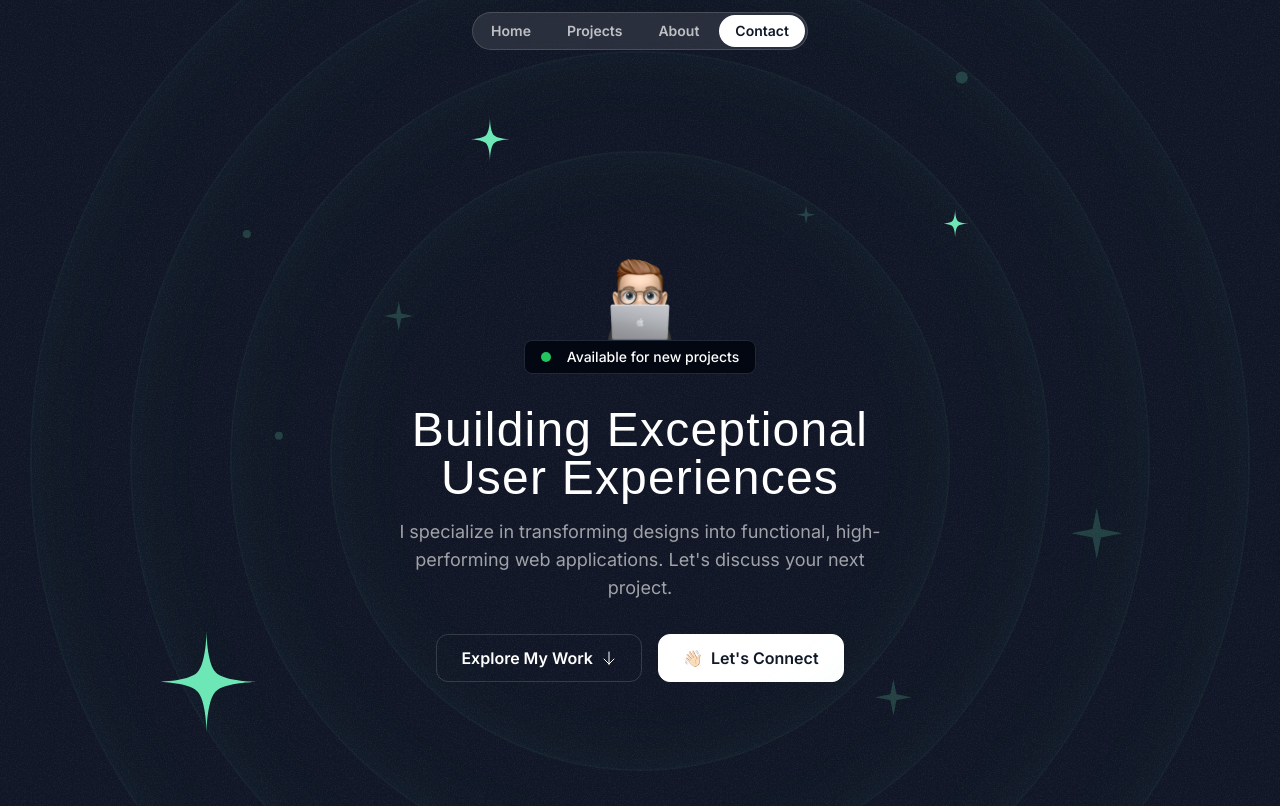
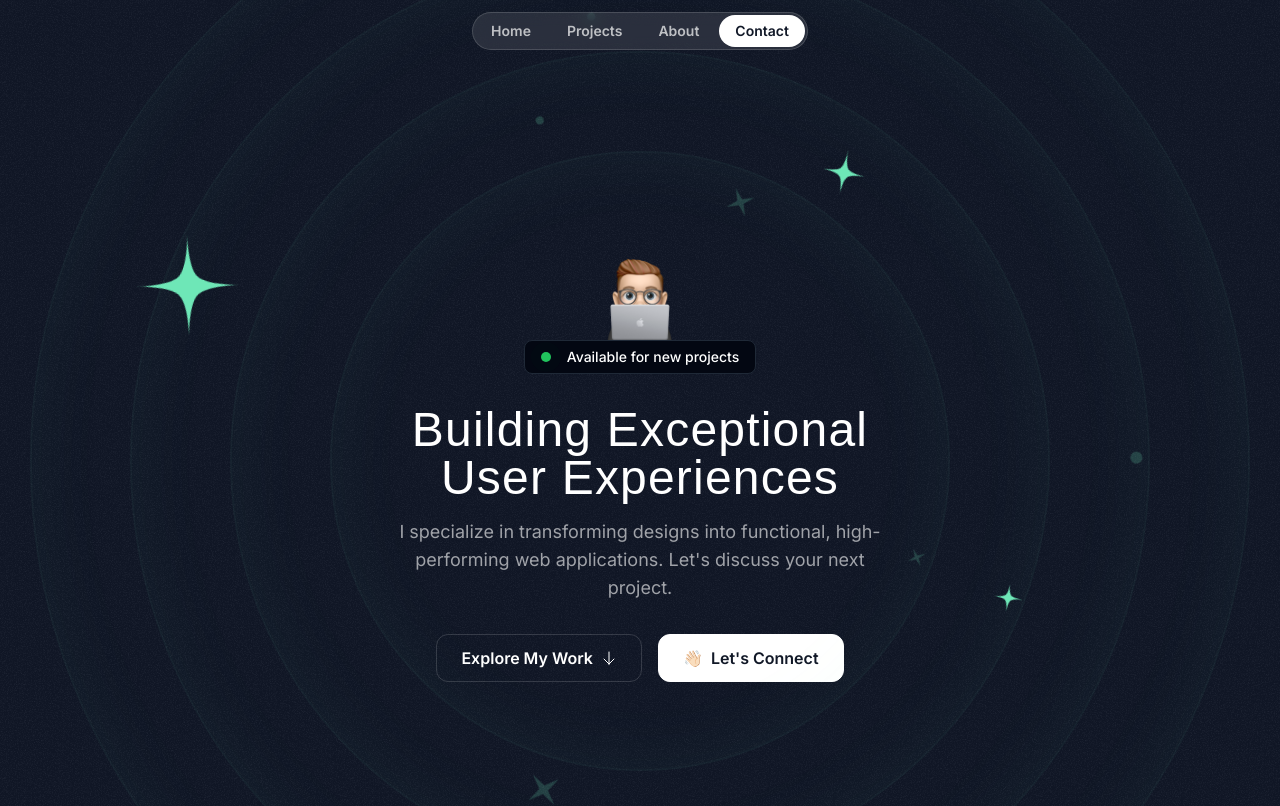
Before and after one commit to Saeedul/next-portfolio, a Next.js app: page / in a window 1280 px wide. Shown: the top 806 px of the page. Built offline with nearby package versions, Linux system fonts and the light colour scheme; a web font is replaced by a local one.

Commit message:
added hero section animation

```diff
--- a/src/components/HeroOrbit.tsx
+++ b/src/components/HeroOrbit.tsx
@@ -1,12 +1,19 @@
 import { PropsWithChildren } from "react"
+import { twMerge } from "tailwind-merge";
 
-export const HeroOrbit = ({ children, size, rotation }: PropsWithChildren<{size: number; rotation: number;}>) => {
+export const HeroOrbit = ({ children, size, rotation, shouldOrbit = false, orbitDuration, shouldSpin = false, spinDuration, }: PropsWithChildren<{ size: number; rotation: number; shouldOrbit?: boolean; shouldSpin?: boolean; spinDuration?: string; orbitDuration?: string; }>) => {
     return (
         <div className="absolute left-1/2 top-1/2 -translate-x-1/2 -translate-y-1/2" >
+            <div className={twMerge(shouldOrbit === true && "animate-spin")} style={{
+                animationDuration: orbitDuration,
+            }}>
                 <div className="flex items-start justify-start" style={{
                     transform: `rotate(${rotation}deg)`,
                     height: `${size}px`,
                     width: `${size}px`,
+                }}>
+                    <div className={twMerge(shouldSpin === true && "animate-spin")} style={{
+                        animationDuration: spinDuration,
                     }}>
                         <div className="inline-flex" style={{
                             transform: `rotate(${rotation * -1}deg)`
@@ -15,5 +22,7 @@ export const HeroOrbit = ({ children, size, rotation }: PropsWithChildren<{size:
                         </div>
                     </div>
                 </div>
+            </div>
+        </div>
     )
 }
--- a/src/sections/Hero.tsx
+++ b/src/sections/Hero.tsx
@@ -16,43 +16,45 @@ export const HeroSection = () => {
       <div className="size-[820px] hero-ring"></div>
       <div className="size-[1020px] hero-ring"></div>
       <div className="size-[1220px] hero-ring"></div>
-      <HeroOrbit size={800} rotation={-72}>
-        <StarIcon className="size-28 text-emerald-300" />
+      <HeroOrbit size={430} rotation={-14} shouldOrbit orbitDuration="30s" shouldSpin spinDuration="3s">
+        <SparkleIcon className="size-8 text-emerald-300/20" />
       </HeroOrbit>
-      <HeroOrbit size={550} rotation={20}>
+      <HeroOrbit size={440} rotation={79} shouldOrbit orbitDuration="32s" shouldSpin spinDuration="3s">
+        <SparkleIcon className="size-5 text-emerald-300/20" />
+      </HeroOrbit>
+      <HeroOrbit size={520} rotation={-41} shouldOrbit orbitDuration="34s">
+        <div className="size-2 rounded-full bg-emerald-300/20" />
+      </HeroOrbit>
+      <HeroOrbit size={530} rotation={178} shouldOrbit orbitDuration="38s" shouldSpin spinDuration="3s">
+        <SparkleIcon className="size-10 text-emerald-300/20" />
+      </HeroOrbit>
+      <HeroOrbit size={550} rotation={20} shouldOrbit orbitDuration="40s" shouldSpin spinDuration="6s">
         <StarIcon className="size-12 text-emerald-300" />
       </HeroOrbit>
-      <HeroOrbit size={590} rotation={98}>
+      <HeroOrbit size={590} rotation={98} shouldOrbit orbitDuration="42s" shouldSpin spinDuration="6s">
         <StarIcon className="size-8 text-emerald-300" />
       </HeroOrbit>
-      <HeroOrbit size={430} rotation={-14}>
-        <SparkleIcon className="size-8 text-emerald-300/20" />
+      <HeroOrbit size={650} rotation={-15} shouldOrbit orbitDuration="44s">
+        <div className="size-2 rounded-full bg-emerald-300/20" />
       </HeroOrbit>
-      <HeroOrbit size={440} rotation={79}>
-        <SparkleIcon className="size-5 text-emerald-300/20" />
-      </HeroOrbit>
-      <HeroOrbit size={530} rotation={178}>
-        <SparkleIcon className="size-10 text-emerald-300/20" />
-      </HeroOrbit>
-      <HeroOrbit size={710} rotation={144}>
+      <HeroOrbit size={710} rotation={144} shouldOrbit orbitDuration="46s" shouldSpin spinDuration="3s">
         <SparkleIcon className="size-14 text-emerald-300/20" />
       </HeroOrbit>
-      <HeroOrbit size={720} rotation={85}>
+      <HeroOrbit size={720} rotation={85} shouldOrbit orbitDuration="48s">
         <div className="size-3 rounded-full bg-emerald-300/20" />
       </HeroOrbit>
-      <HeroOrbit size={520} rotation={-41}>
-        <div className="size-2 rounded-full bg-emerald-300/20" />
-      </HeroOrbit>
-      <HeroOrbit size={650} rotation={-15}>
-        <div className="size-2 rounded-full bg-emerald-300/20" />
+      <HeroOrbit size={800} rotation={-72} shouldOrbit orbitDuration="50s" shouldSpin spinDuration="6s">
+        <StarIcon className="size-28 text-emerald-300" />
       </HeroOrbit>
     </div>
     <div className="container">
       <div className="flex flex-col items-center">
         <Image src={memojiImage} className="size-[100px]" alt="Person peeking from behind laptop" />
         <div className="bg-gray-950 border border-gray-800 px-4 py-1.5 inline-flex items-center gap-4 rounded-lg">
-          <div className="bg-green-500 size-2.5 rounded-full">
+          <div className="bg-green-500 size-2.5 rounded-full relative">
+            <div className="bg-green-500 absolute inset-0 rounded-full animate-ping-large">
 
+            </div>
           </div>
           <div className="text-sm font-medium">
             Available for new projects
--- a/tailwind.config.ts
+++ b/tailwind.config.ts
@@ -24,6 +24,17 @@ const config: Config = {
       fontFamily:{
         sans: 'var(--font-sans)',
         serif: 'var(--font-serif)',
+      },
+      animation: {
+        'ping-large': "ping-large 1s ease-in-out infinite"
+      },
+      keyframes: {
+        'ping-large': {
+          '75%, 100%': {
+            transform: 'scale(3)',
+            opacity: '0',
+          }
+        }
       }
     },
   },
```
Lines whose indentation alone changed are shown as unchanged.
